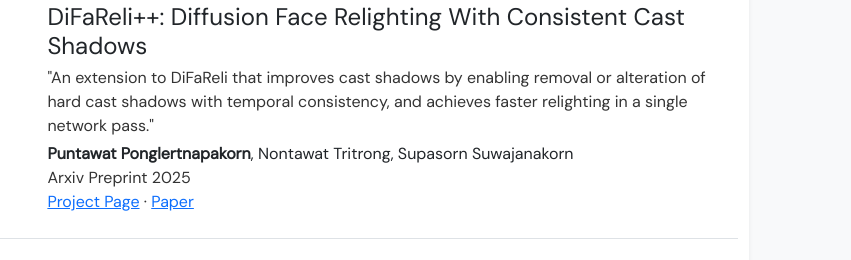
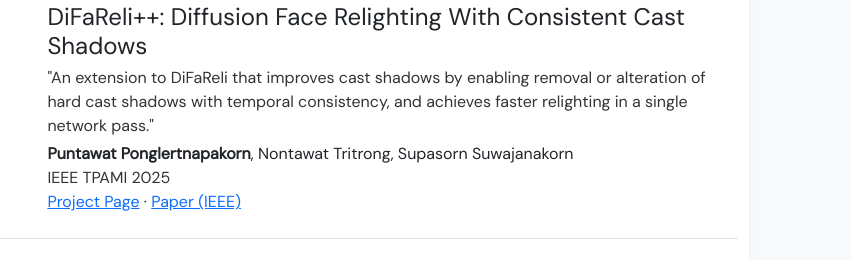
Before and after one commit to puntawatp/puntawatp.github.io, a plain HTML site: page index.html in a window 1280 px wide. Shown: the part 746-1006 px from the top of the page, 429-1280 px from the left. Drawn offline with nearby package versions, Linux system fonts and the light colour scheme.

Commit message:
Update project venue and paper links in index.html

```diff
--- a/index.html
+++ b/index.html
@@ -152,11 +152,13 @@
               <b>Puntawat Ponglertnapakorn</b>, Nontawat Tritrong, Supasorn
               Suwajanakorn
             </p>
-            <p class="project-venue">Arxiv Preprint 2025</p>
+            <p class="project-venue">IEEE TPAMI 2025</p>
             <p class="project-link">
               <a href="https://diffusion-face-relighting-pp.github.io/">Project Page</a>
+              <!-- · -->
+              <!-- <a href="https://ieeexplore.ieee.org/document/11315166">Paper (Arxiv)</a> -->
               ·
-              <a href="https://arxiv.org/abs/2304.09479">Paper</a>
+              <a href="https://ieeexplore.ieee.org/document/11315166">Paper (IEEE)</a>
             </p>
           </div>
         </div>
```
